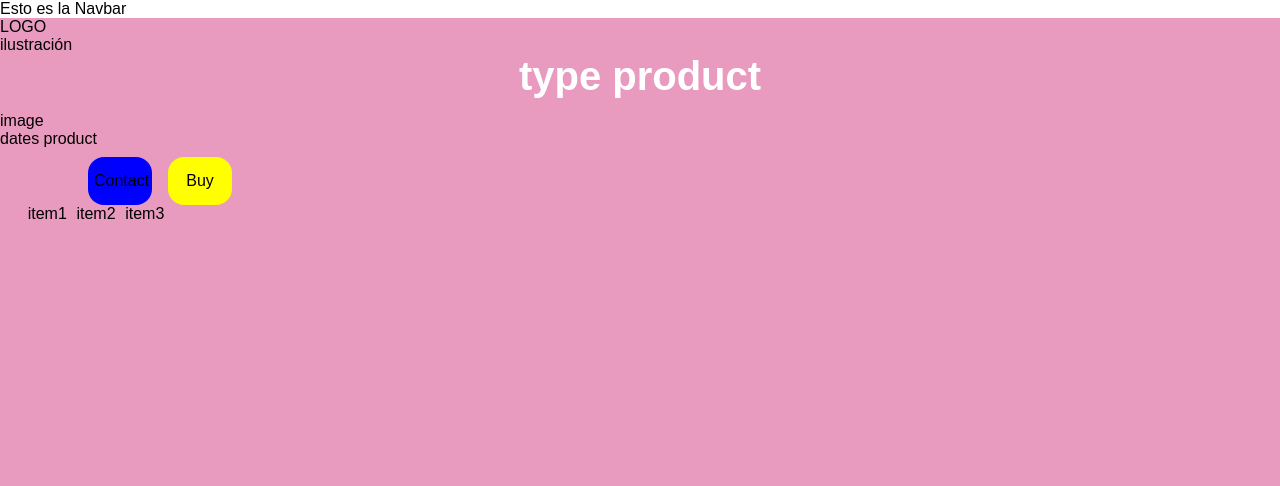
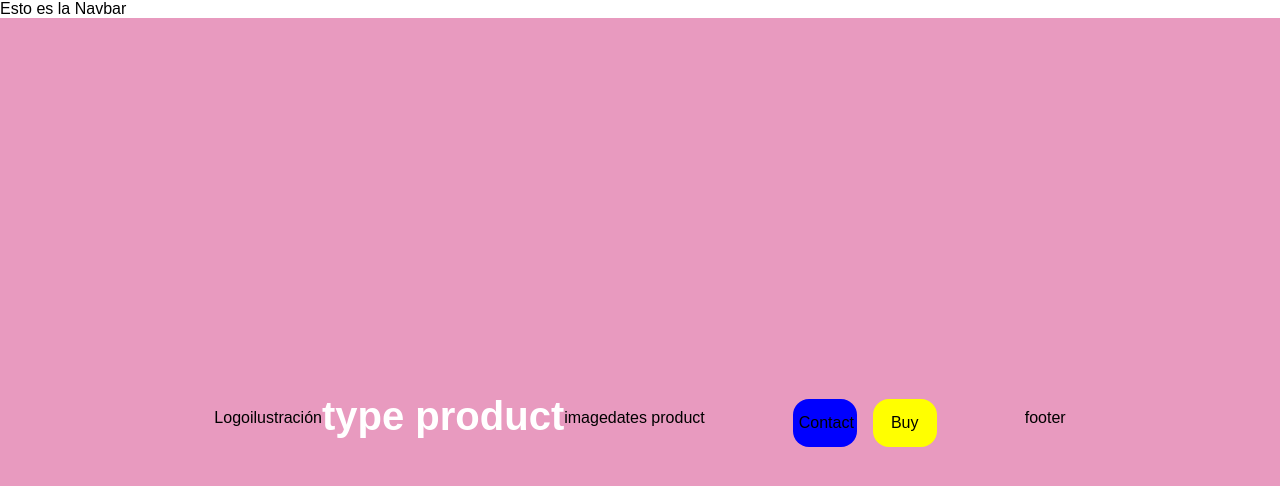
Before and after one commit to Sebasbh/Anunciarte, a React (Vite) app in the folder anunciarte-app/: page /productDetail in a window 1280 px wide. Shown: the top 486 px of the page. Built offline with nearby package versions, Linux system fonts and the light colour scheme.

Commit message:
styles productDetail

```diff
--- a/anunciarte-app/src/Pages/ProductDetail.jsx
+++ b/anunciarte-app/src/Pages/ProductDetail.jsx
@@ -5,7 +5,7 @@ export default function ProductDetail() {
   return (
 
     <div className="ProductDetail">
-        <div>LOGO</div>
+        <div>Logo</div>
         <div>ilustración</div>
         <div>
           <h1>type product</h1>
@@ -16,11 +16,7 @@ export default function ProductDetail() {
             <Button style="BlueButton" text="Contact" arrow={false} />
             <Button style="YellowButton" text="Buy" arrow={false}/>
         </div>
-        <div className="items">
-          <div>item1</div>
-          <div>item2</div>
-          <div>item3</div>
-        </div>
+        <div>footer</div>
     </div>
 
   )
--- a/anunciarte-app/src/Pages/productDetail.css
+++ b/anunciarte-app/src/Pages/productDetail.css
@@ -2,6 +2,9 @@
     height: 100vh;
     background: #E89ABF;
     width: 100%;
+    display: flex;
+    justify-content: center;
+    align-items: center;
 }
 
 .homeButtons{
@@ -26,6 +29,6 @@
     display: flex;
     flex-direction: row;
     justify-content: center;
+    align-items: center;
     gap: 5%;
-    width: 15%;
 }
```
